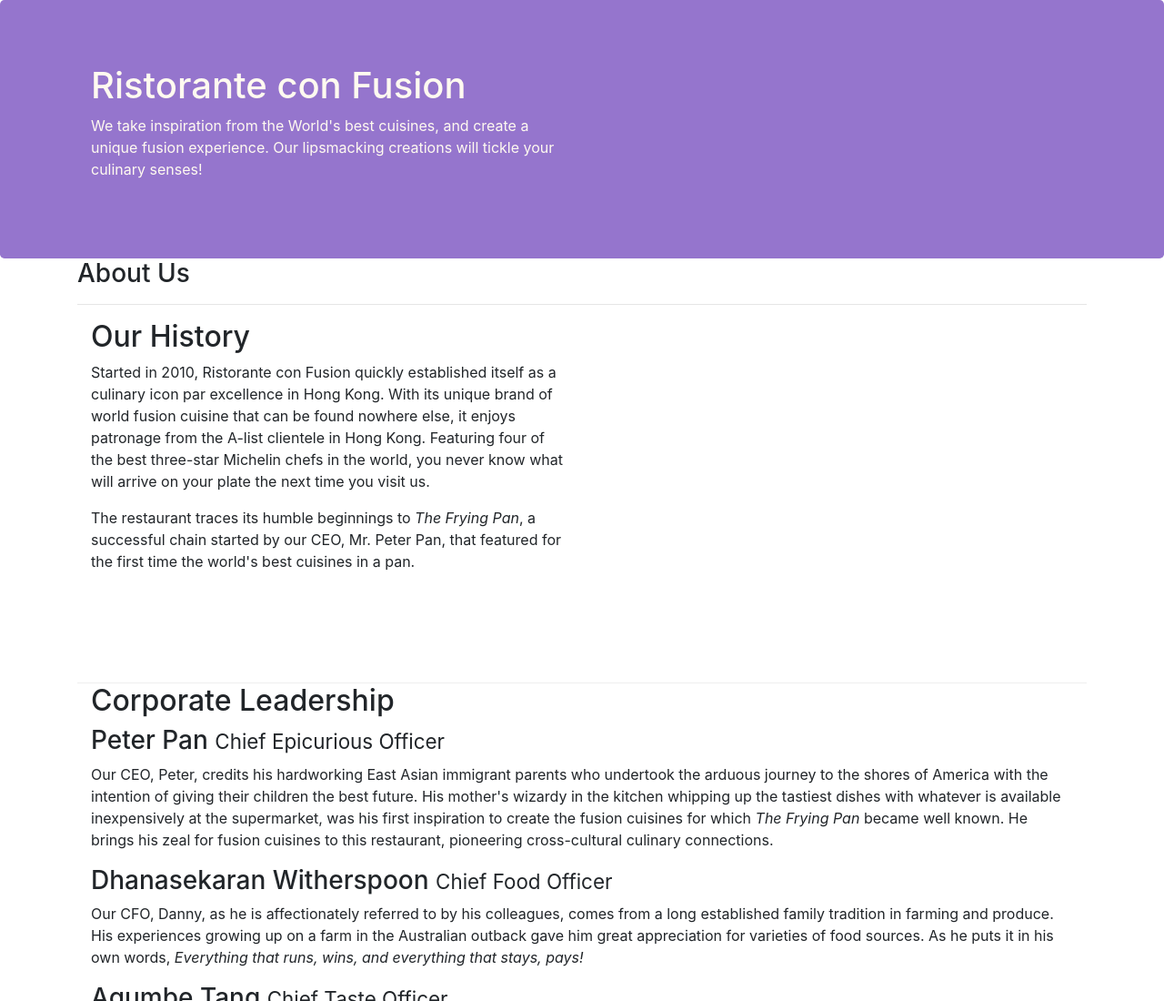
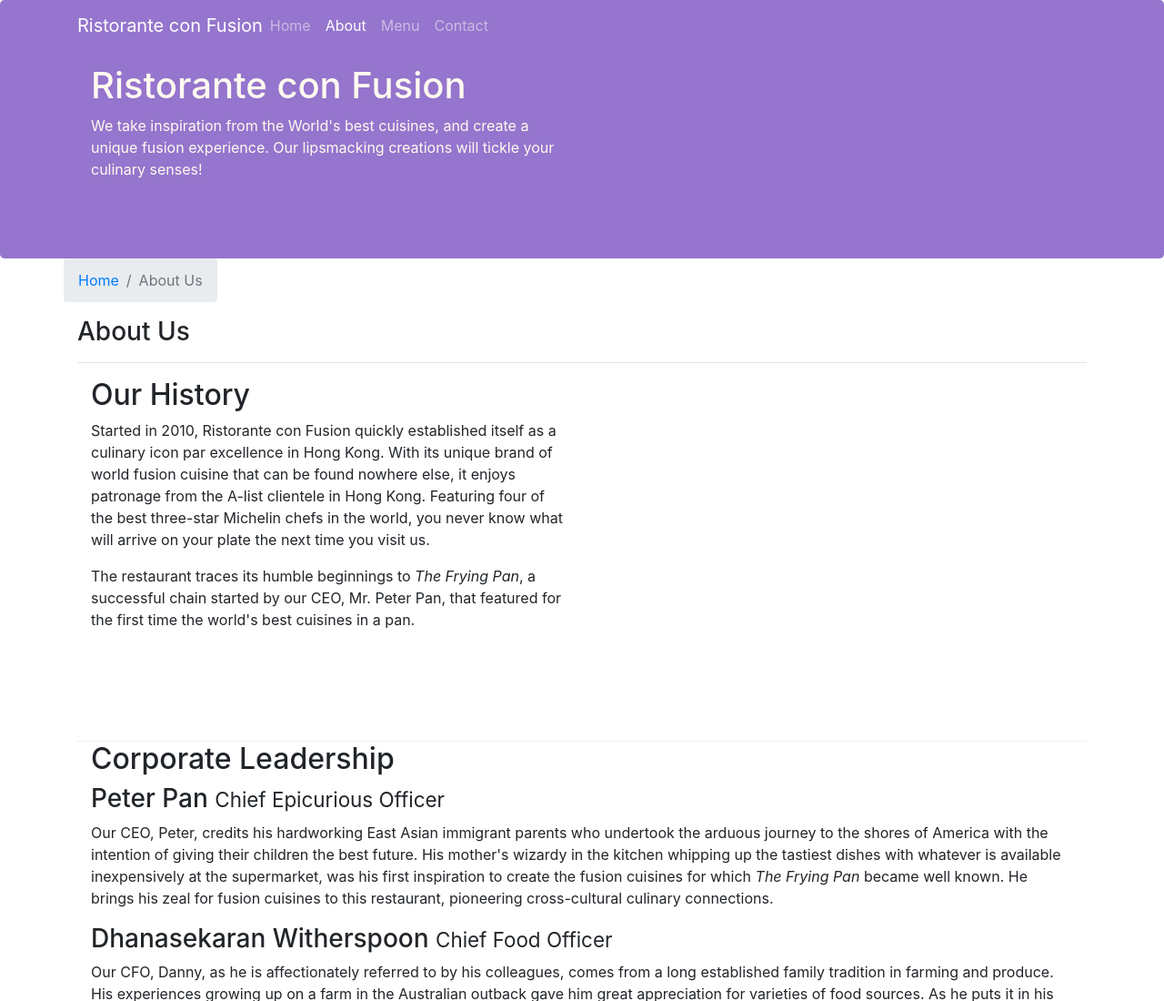
Before and after one commit to Samriddhi-dubey10/web_Restaurant, a website: page aboutus.html in a window 1280 px wide. Shown: the top 1100 px of the page at 91% size. Drawn offline with nearby package versions, Linux system fonts and the light colour scheme.

Commit message:
Navbar Added

```diff
--- a/Updatedaboutus.html
+++ b/aboutus.html
@@ -10,7 +10,24 @@
 
 <body>
 
-
+    <nav class="navbar navbar-dark navbar-expand-sm   fixed-top">
+        <div class="container">
+            <button class="navbar-toggler" type="button" data-toggle="collapse" data-target="#Navbar">
+                <span class="navbar-toggler-icon"></span>
+            </button>
+            <a class="navbar-brand mr-auto" href="./index.html">
+                Ristorante con Fusion
+            </a>
+        <div class="collapse navbar-collapse" id="Navbar">
+            <ul class="navbar-nav mr-auto">
+                <li><a class="nav-link " href="./index.html">Home</a></li>
+                <li><a class="nav-link active" href="#">About</a></li>
+                <li><a class="nav-link" href="#">Menu</a></li>
+                <li><a class="nav-link" href="#">Contact</a></li>
+            </ul>
+        </div>
+        </div>
+    </nav>
     <header class="jumbotron">
         <div class="container">
             <div class="row row-header">
@@ -27,6 +44,10 @@
 
     <div class="container">
         <div class="row">
+            <ol class="co1-12 breadcrumb">
+                <li class="breadcrumb-item"><a href="./index.html">Home</a></li>
+                <li class="breadcrumb-item active">About Us</li>
+            </ol>
             <div class ="col-12">
                <h3>About Us</h3>
                <hr>
@@ -34,12 +55,12 @@
         </div>
 
         <div class="row row-content">
-            <div class="col-12 col-lg-6 col-sm-6">
+            <div class="col-12  col-sm-6">
                 <h2>Our History</h2>
                 <p>Started in 2010, Ristorante con Fusion quickly established itself as a culinary icon par excellence in Hong Kong. With its unique brand of world fusion cuisine that can be found nowhere else, it enjoys patronage from the A-list clientele in Hong Kong.  Featuring four of the best three-star Michelin chefs in the world, you never know what will arrive on your plate the next time you visit us.</p>
                 <p>The restaurant traces its humble beginnings to <em>The Frying Pan</em>, a successful chain started by our CEO, Mr. Peter Pan, that featured for the first time the world's best cuisines in a pan.</p>
             </div>
-            <div class="col-12 col-lg col-sm">
+            <div class="col-12  col-sm">
             </div>
         </div>
 
@@ -66,7 +87,7 @@
                 <div class="col-4 offset-1 col-sm-2">
                     <h5>Links</h5>
                     <ul class="list-unstyled">
-                        <li><a href="#">Home</a></li>
+                        <li><a href="./index.html">Home</a></li>
                         <li><a href="#">About</a></li>
                         <li><a href="#">Menu</a></li>
                         <li><a href="#">Contact</a></li>
```
Also changed, not shown: index.html (+19 -2 lines).
